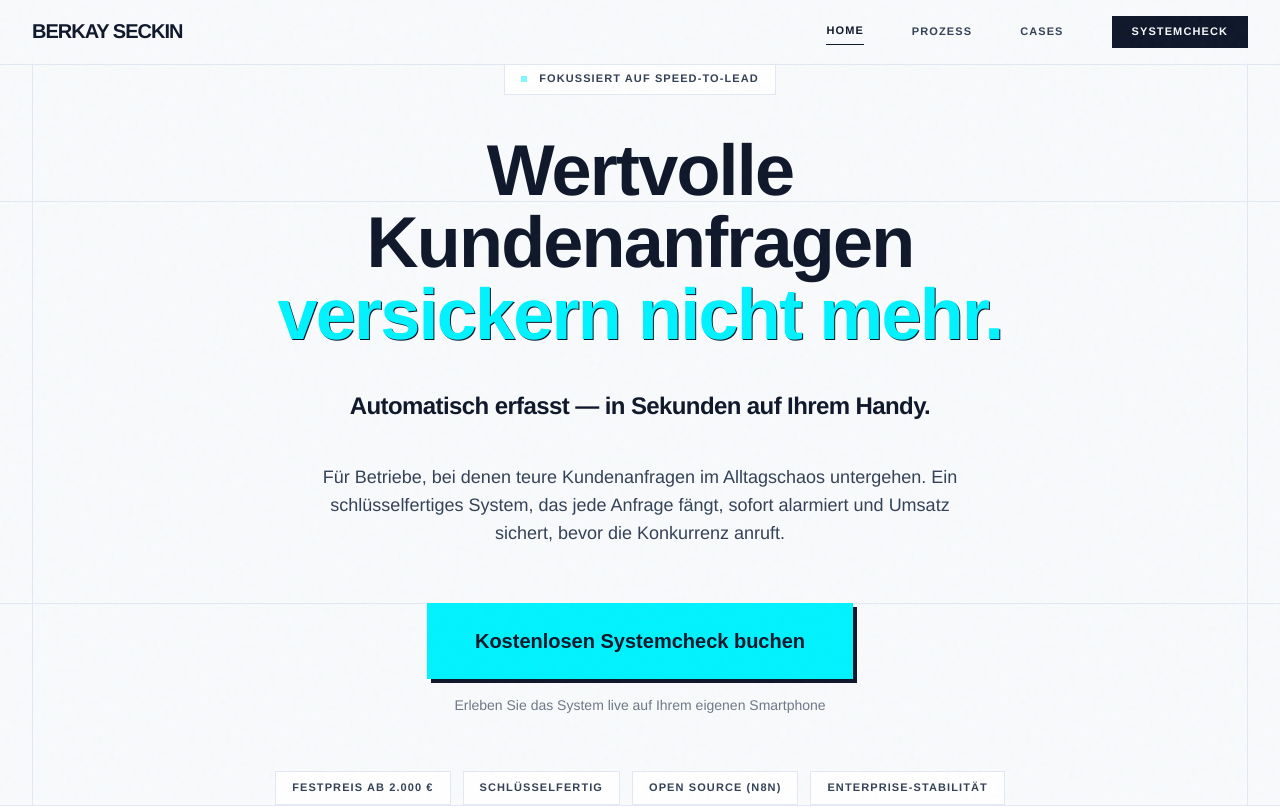
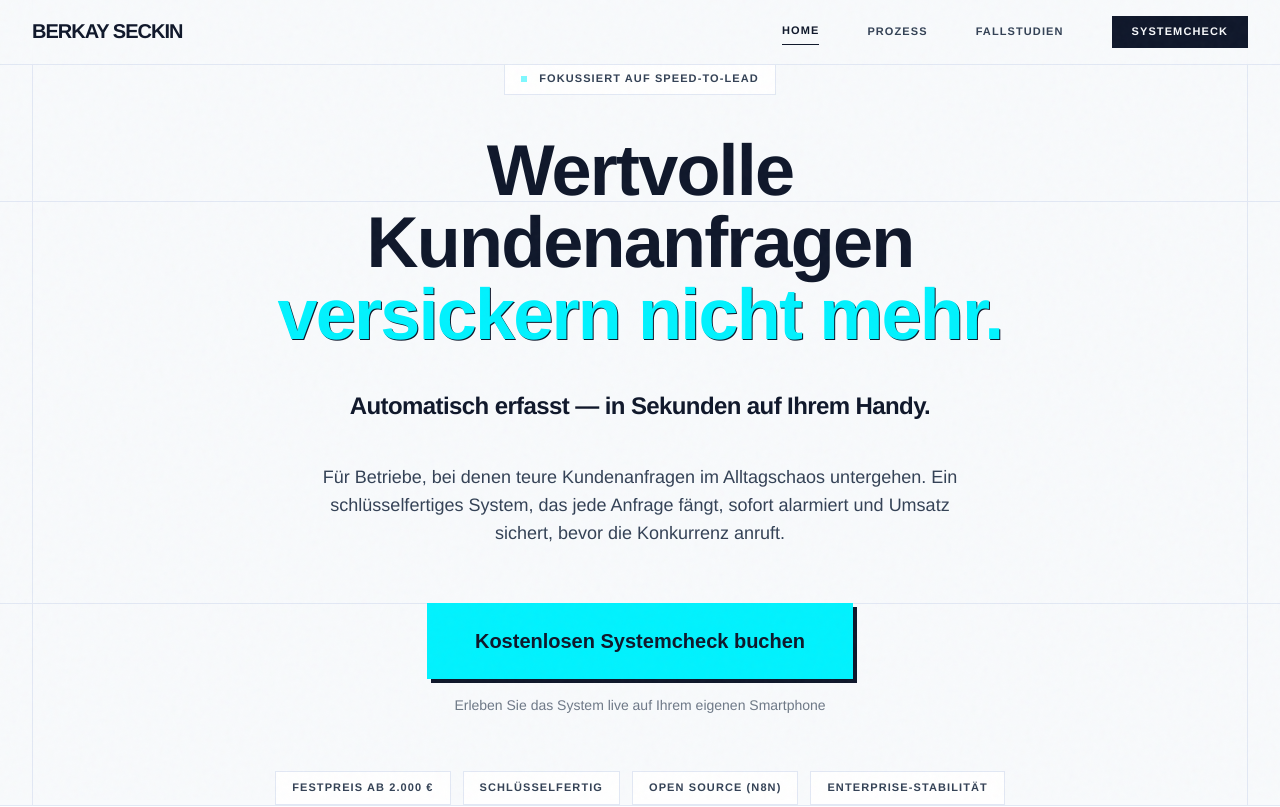
Before and after one commit to bseckin/landingpage, a React (Vite) app: page / in a window 1280 px wide. Shown: the top 807 px of the page. Built offline with nearby package versions, Linux system fonts and the light colour scheme; a web font is replaced by a local one.

Commit message:
Fix: Portrait auf lokales Bild geändert, Navbar auf Deutsch

```diff
--- a/src/App.tsx
+++ b/src/App.tsx
@@ -67,7 +67,7 @@ function HomePage() {
               className="label-caps text-on-surface-variant hover:text-on-surface transition-colors"
               href="#cases"
             >
-              Cases
+              Fallstudien
             </a>
             <a
               className="bg-on-surface text-background px-5 py-2 label-caps font-black hover:bg-on-surface/90 transition-all"
--- a/src/components/About.tsx
+++ b/src/components/About.tsx
@@ -11,7 +11,7 @@ const About = () => {
             <div className="relative border border-outline-variant p-1 bg-background">
               <img
                 className="w-full grayscale filter contrast-110 opacity-90"
-                src="https://lh3.googleusercontent.com/aida-public/AB6AXuBXaDQEBloa_U3kCBM8V0iTrMelNiaGvscrO2lqtaXYSAMsjPBi-_rWkFdZU-tzANd0_Oq2kkC3oyXIwljduFAzEqCEJ9YrisgY_b1ZJWCTTgktbkxXEgixrQZJmZG4N0Rty0Z1ycMWd0zu6BiJW3JiNn-HV1F-0KFjrJ2OLryJDaYkzE-VP7NsnR3SNpUM7kweoliDwJWI4vvNaFtDfpTs2XMngtAic8Q8oph8tpj2C8Xgbl-dxEzZjTeVN84_bSmIHoQjjAuzSKs"
+                src="/portrait.jpg"
                 alt="Berkay Seckin"
                 onError={(e) => {
                   const img = e.currentTarget;
```
